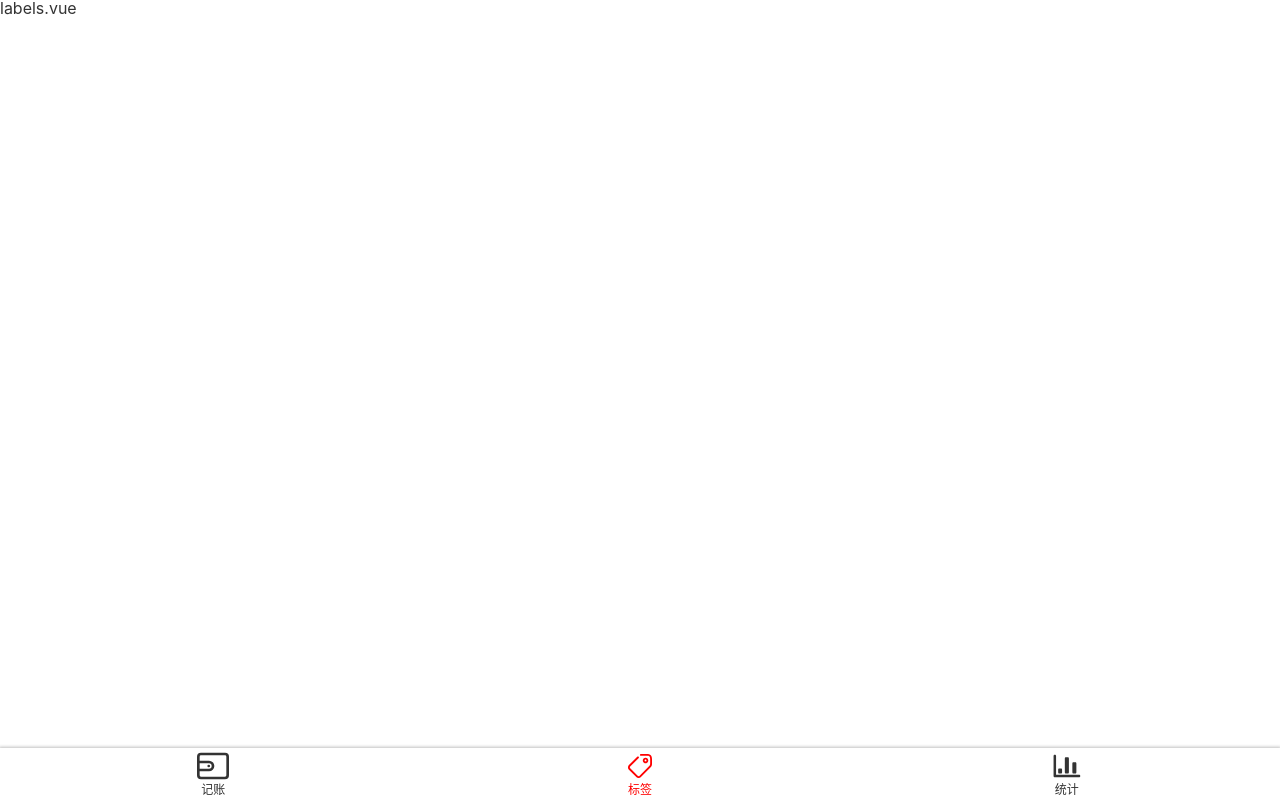
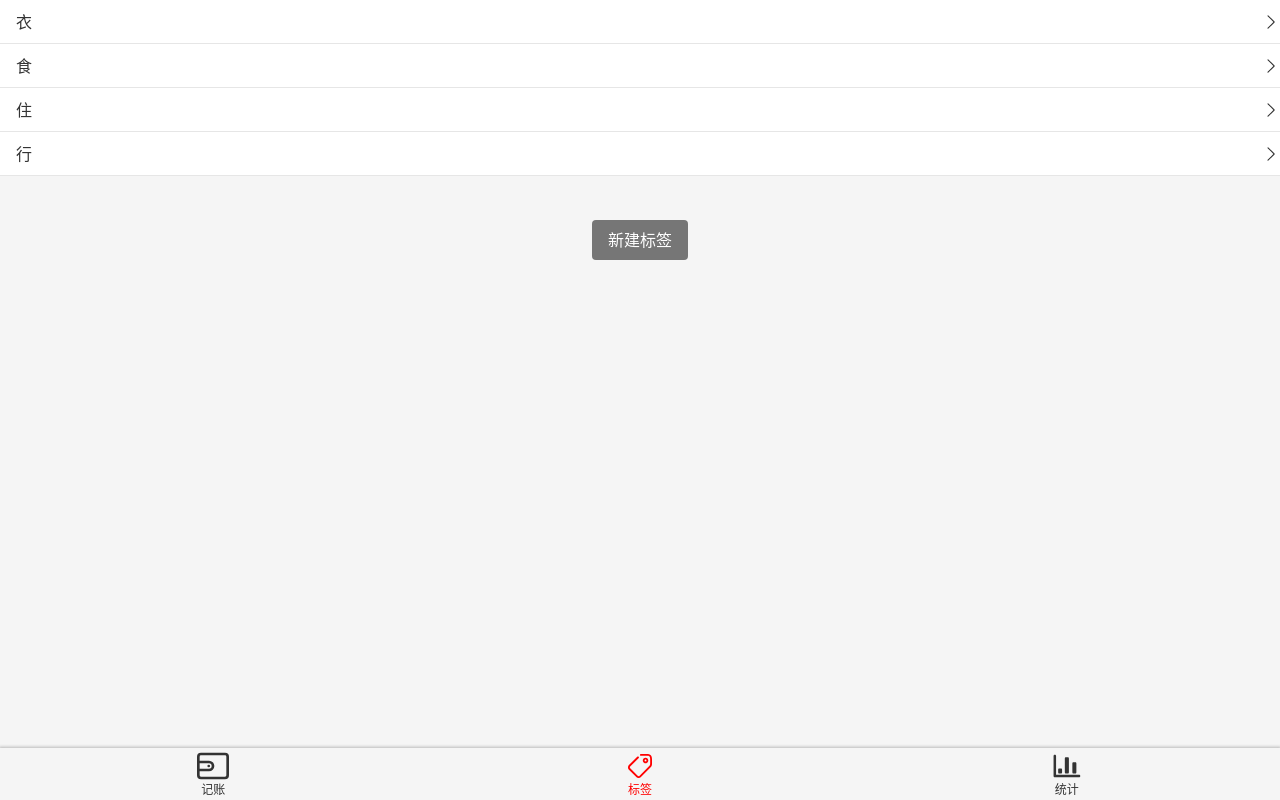
Before and after one commit to paixiaoxing1459/More-money, a Vue app: page /#/labels in a window 1280 px wide. Built offline with nearby package versions, Linux system fonts and the light colour scheme.

Commit message:
完成 Label 组件的 css 样式

```diff
--- a/src/App.vue
+++ b/src/App.vue
@@ -17,5 +17,6 @@
   line-height: 1.5;
   font-family: $font-black;
   line-height: 16px;
+  background: #f5f5f5;
 }
 </style>
--- a/src/views/Labels.vue
+++ b/src/views/Labels.vue
@@ -1,6 +1,27 @@
 <template>
   <Layout>
-    labels.vue
+    <ol class="tags">
+      <li>
+        <span>衣</span>
+        <Icon name="right"/>
+      </li>
+      <li>
+        <span>食</span>
+        <Icon name="right"/>
+      </li>
+      <li>
+        <span>住</span>
+
+        <Icon name="right"/>
+      </li>
+      <li>
+        <span>行</span>
+        <Icon name="right"/>
+      </li>
+    </ol>
+    <div class="createTag-wrapper">
+      <button class="createTag">新建标签</button>
+    </div>
   </Layout>
 </template>
 
@@ -9,3 +30,39 @@
   name: 'Labels',
 };
 </script>
+
+<style lang="scss" scoped>
+  .tags{
+    background: white;
+    font-size: 16px;
+
+    >li{
+      min-height: 44px;
+      display: flex;
+      align-items: center;
+      justify-content: space-between;
+      padding: 0 0 0 16px;
+      border-bottom: 1px solid  #e6e6e6;
+
+      svg{
+        width: 18px;
+        height: 18px;
+        color: #666;
+      }
+    }
+  }
+  .createTag{
+    background: #767676;
+    color: white;
+    border-radius: 4px;
+    border: none;
+    height: 40px;
+    padding: 0 16px;
+    // 表示 createTag-wrapper
+    &-wrapper{
+      text-align: center;
+      padding: 16px;
+      margin-top: 28px;
+    }
+  }
+</style>
```
Also changed, not shown: src/assets/icons/right.svg (added).
